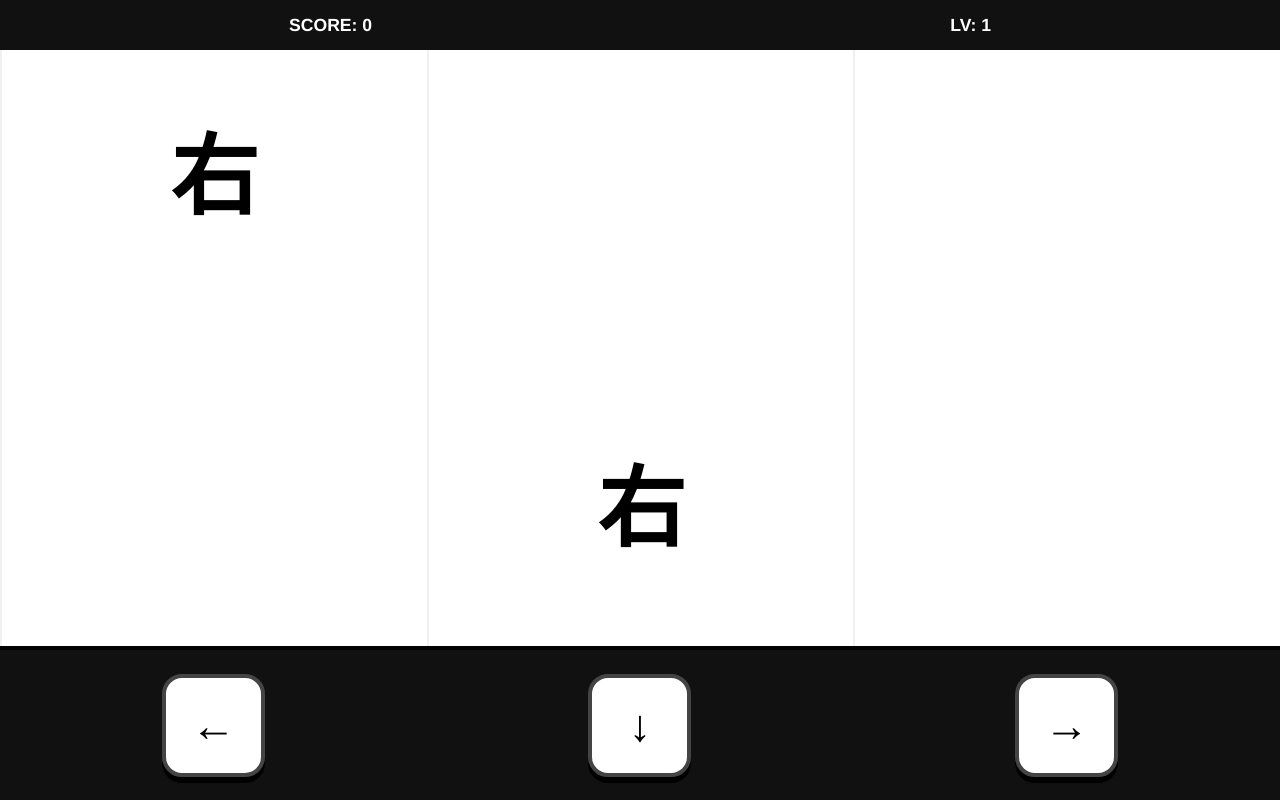
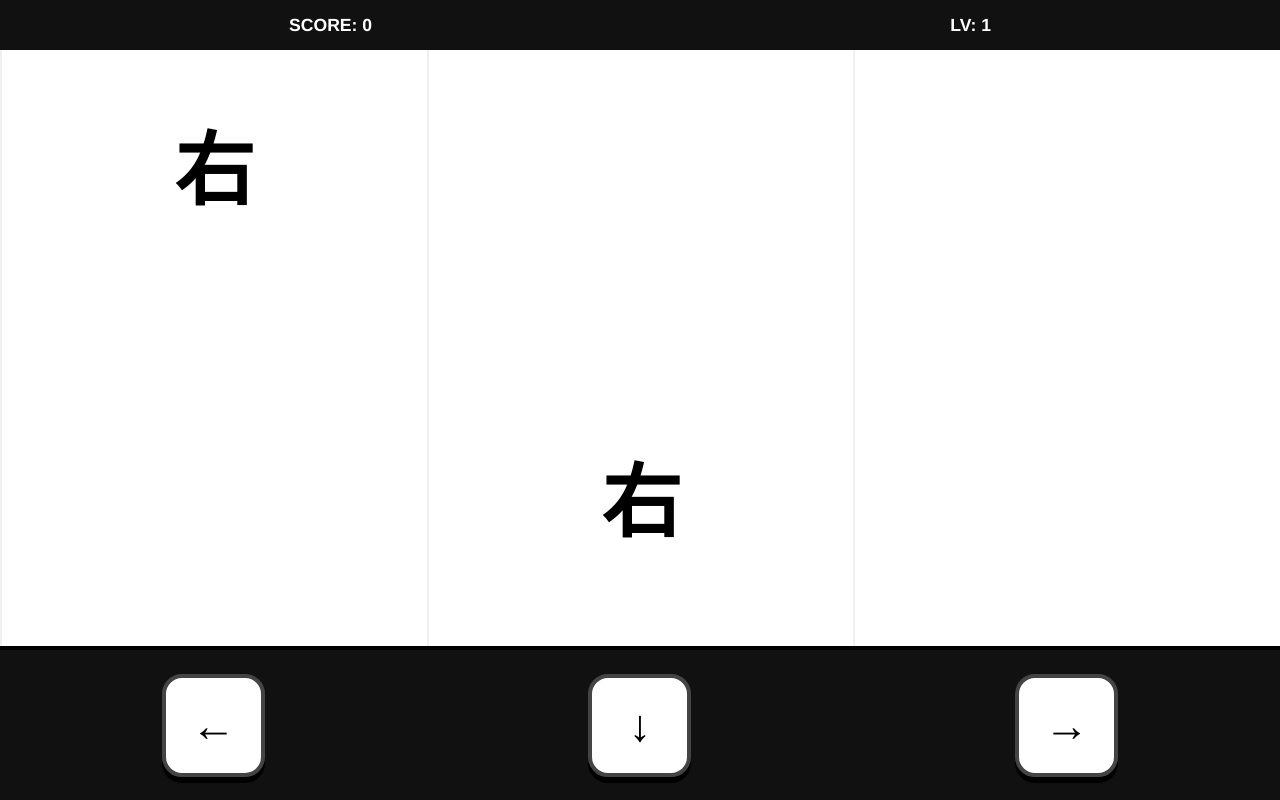
Before and after one commit to asai11270808-ship-it/-, a plain HTML site: page index.html in a window 1280 px wide. Both pictures are taken after a click on the element "GAME START". Drawn offline with Linux system fonts and the light colour scheme.

Commit message:
Add files via upload

```diff
--- a/index.html
+++ b/index.html
@@ -6,11 +6,10 @@
     <meta name="apple-mobile-web-app-capable" content="yes">
     <meta name="apple-mobile-web-app-status-bar-style" content="black-translucent">
     <meta name="mobile-web-app-capable" content="yes">
-    <title>漢字レーンゲーム - Professional Edition</title>
+    <title>漢字レーンゲーム - Ver.1.2</title>
     <style>
         body { margin: 0; overflow: hidden; background-color: white; font-family: 'Helvetica Neue', Arial, sans-serif; display: flex; flex-direction: column; height: 100vh; }
 
-        /* ① スコアとレベルを最上段に一列表示 */
         #header-panel {
             height: 50px;
             background: #111;
@@ -26,17 +25,15 @@
         #game-container { position: relative; flex-grow: 1; display: flex; background-color: white; border-bottom: 4px solid #000; overflow: hidden; }
         .lane { flex: 1; height: 100%; border-left: 2px solid #f0f0f0; position: relative; }
 
-        /* ③ 文字サイズを大きく、縁取りを強化 */
         .kanji {
             position: absolute;
             width: 100%;
             text-align: center;
-            font-size: 5.5rem; /* サイズアップ */
+            font-size: 5.0rem; /* 重なり対策でわずかに調整 */
             font-weight: 900;
             left: 0;
             top: 0;
             user-select: none;
-            /* 縁取りを太くしてクッキリさせる */
             text-shadow:
                 3px 3px 0px white, -3px -3px 0px white,
                 3px -3px 0px white, -3px 3px 0px white,
@@ -75,6 +72,23 @@
 </head>
 <body>
 
+<div id="header-panel">
+    <div>SCORE: <span id="score-val">0</span></div>
+    <div>LV: <span id="level-val">1</span><span id="training-label" style="display:none;">(T)</span></div>
+</div>
+
+<div id="game-container">
+    <div class="lane" id="lane-0"></div>
+    <div class="lane" id="lane-1"></div>
+    <div class="lane" id="lane-2"></div>
+</div>
+
+<div id="controls">
+    <div id="ctrl-0" class="btn">←</div>
+    <div id="ctrl-1" class="btn">↓</div>
+    <div id="ctrl-2" class="btn">→</div>
+</div>
+
 <div id="start-overlay">
     <div style="font-size: 1.8rem; margin-bottom: 5px;">漢字レーンゲーム</div>
     <div id="best-score-display">BEST SCORE: 0</div>
@@ -92,23 +106,6 @@
     <div class="sub-btn" style="margin-top: 30px;" onclick="closeLevelSelect()">BACK</div>
 </div>
 
-<div id="header-panel">
-    <div>SCORE: <span id="score-val">0</span></div>
-    <div>LV: <span id="level-val">1</span><span id="training-label" style="display:none;">(T)</span></div>
-</div>
-
-<div id="game-container">
-    <div class="lane" id="lane-0"></div>
-    <div class="lane" id="lane-1"></div>
-    <div class="lane" id="lane-2"></div>
-</div>
-
-<div id="controls">
-    <div id="ctrl-0" class="btn">←</div>
-    <div id="ctrl-1" class="btn">↓</div>
-    <div id="ctrl-2" class="btn">→</div>
-</div>
-
 <script>
     let audioCtx = null;
     let gameActive = false;
@@ -120,6 +117,7 @@
     let level = 1;
     let fallSpeed = 3.5;
     let levelTimer = 10.0;
+    let lastSpawnTime = 0; // 重なり防止用の時間記録
 
     const f = { C4:261, D4:293, E4:329, F4:349, G4:392, A4:440, B4:493, C5:523, D5:587, E5:659, G5:783 };
     const melodyPattern = [
@@ -177,13 +175,17 @@
 
     function setDifficultyParams(lv) {
         if (lv <= 1) fallSpeed = 3.5;
-        else if (lv === 2) fallSpeed = 4.1;
-        else if (lv >= 3 && lv <= 9) fallSpeed = 5.2;
-        else fallSpeed = 6.0;
+        else if (lv === 2) fallSpeed = 4.2;
+        else if (lv >= 3 && lv <= 9) fallSpeed = 5.5;
+        else fallSpeed = 6.8; // Web版の重みを考慮し少し上げ
     }
 
     function initGame(mode, startLv = 1) {
         if (gameActive) return;
+        kanjis.forEach(k => k.element.remove());
+        kanjis = [];
+        score = 0;
+        document.getElementById('score-val').innerText = score;
         isDemoMode = (mode === 'demo');
         isTrainingMode = (mode === 'train');
         level = startLv;
@@ -261,26 +263,27 @@
 
     function spawnKanji() {
         if (!gameActive) return;
+
+        const now = Date.now();
         const laneIndex = Math.floor(Math.random() * 3);
         const isBlue = Math.random() < 0.25;
         const type = Math.random() < 0.5 ? '左' : '右';
+
         const div = document.createElement('div');
         div.className = `kanji ${isBlue ? 'blue' : 'black'}`;
         div.innerText = type;
         lanes[laneIndex].appendChild(div);
         kanjis.push({ element: div, lane: laneIndex, type: type, isBlue: isBlue, y: -200, cleared: false });
 
-        const rates = [1600, 1400, 1000, 800, 600, 450, 350, 280, 200, 180];
-        let delay = rates[level - 1] || 180;
+        const rates = [1600, 1400, 1000, 850, 700, 550, 450, 350, 300, 250];
+        let delay = rates[level - 1] || 250;
 
-        // ② 各文字の最小間隔を広げる調整
-        // 高レベルでも最低250ms〜の間隔を保証するようにし、視認性を確保
-        let minInterval = 250;
-        if (level >= 9) minInterval = 180; // Lv.9以上のみ極狭を許可
+        // 【重要】重なり防止の最小間隔（絶対ロック）
+        let minLock = 350;
+        if (level >= 9) minLock = 280;
 
-        delay = Math.max(delay, minInterval);
-
-        if (level >= 5 && Math.random() < 0.15) delay *= 0.8; // 連打感は残しつつ少し緩和
+        delay = Math.max(delay, minLock);
+        lastSpawnTime = now;
 
         setTimeout(spawnKanji, delay);
     }
@@ -288,7 +291,7 @@
     function update() {
         if (!gameActive) return;
         const containerHeight = container.clientHeight;
-        const hitLine = containerHeight - 120;
+        const hitLine = containerHeight - 130;
 
         for (let i = 0; i < kanjis.length; i++) {
             const k = kanjis[i];
```
